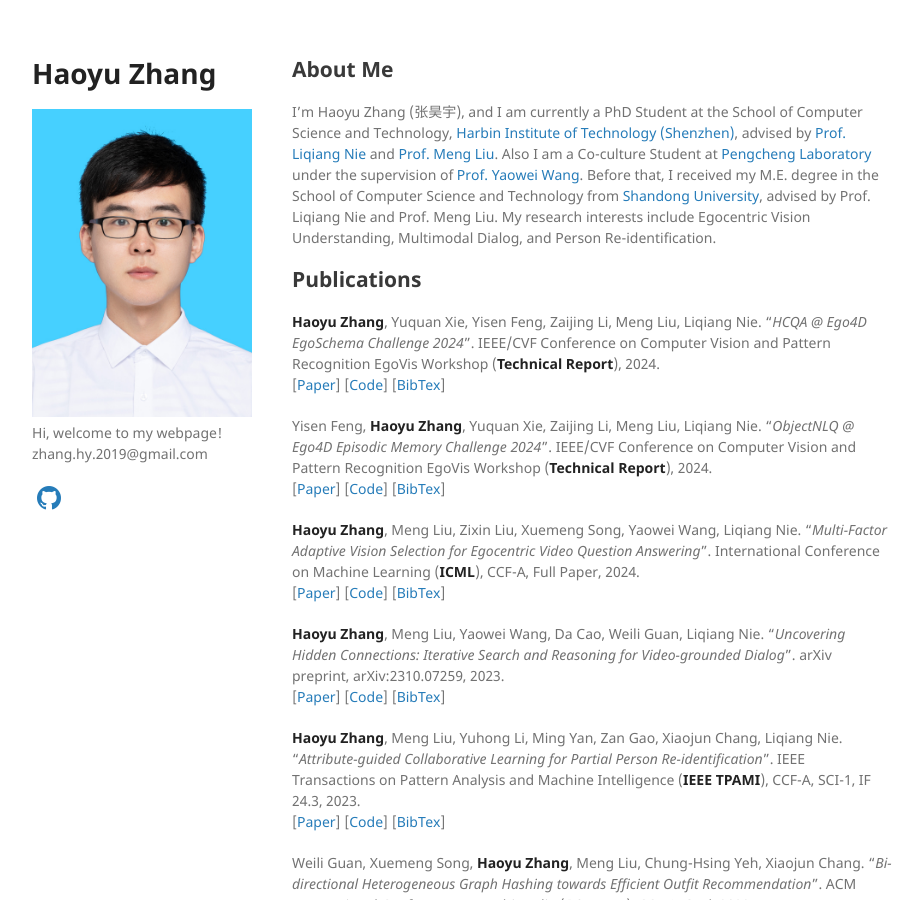
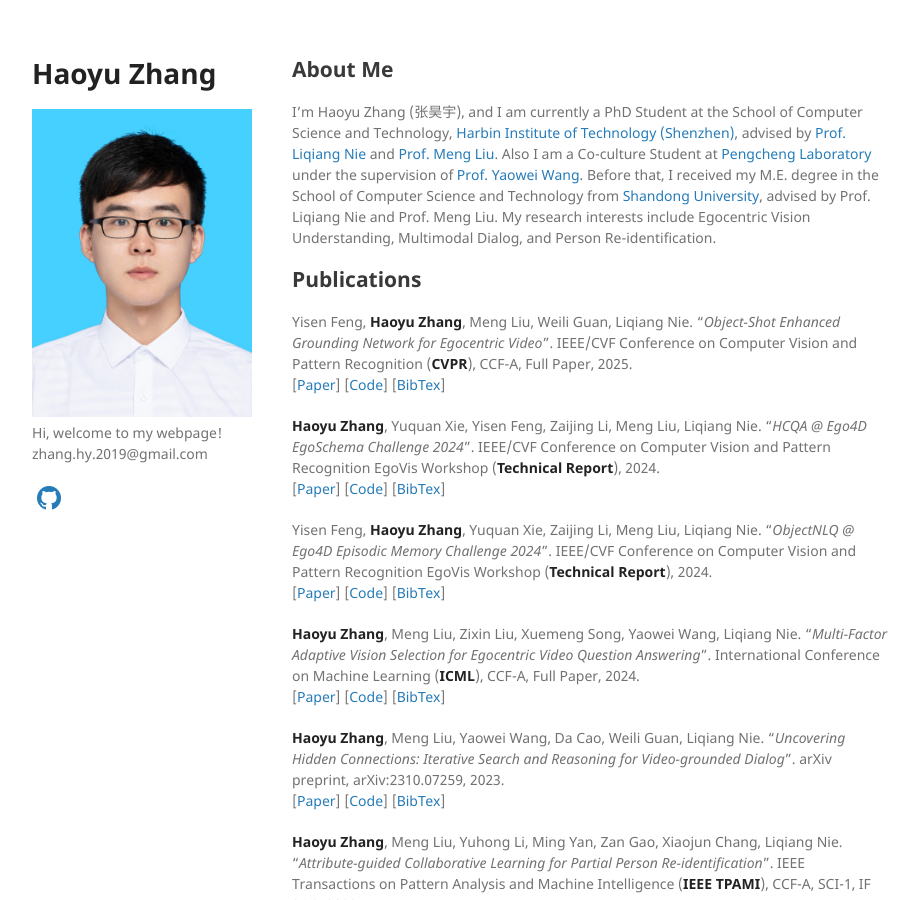
Before and after one commit to Hyu-Zhang/Hyu-Zhang.github.io, a Jekyll site: the page built from index.md, in a window 1280 px wide and 900 px high. Shown: the whole window, without its empty margins (178-1100 px from the left). Built offline with Jekyll 4.4.1, drawn with Linux system fonts in a browser that asks for light colours; a style sheet for code colours, icons or effects is not loaded; our own code applies the rules of GitHub Pages for plain Markdown files.

Commit message:
Update index.md

```diff
--- a/index.md
+++ b/index.md
@@ -6,6 +6,9 @@ layout: default
 I’m Haoyu Zhang (张昊宇), and I am currently a PhD Student at the School of Computer Science and Technology, [Harbin Institute of Technology (Shenzhen)](https://www.hitsz.edu.cn/), advised by [Prof. Liqiang Nie](https://liqiangnie.github.io/) and [Prof. Meng Liu](https://mengliu1991.github.io/). Also I am a Co-culture Student at [Pengcheng Laboratory](https://www.pcl.ac.cn/) under the supervision of [Prof. Yaowei Wang](https://scholar.google.com/citations?user=o_DllmIAAAAJ&hl=zh-CN). Before that, I received my M.E. degree in the School of Computer Science and Technology from [Shandong University](https://www.sdu.edu.cn/), advised by Prof. Liqiang Nie and Prof. Meng Liu. My research interests include Egocentric Vision Understanding, Multimodal Dialog, and Person Re-identification.
 
 ## Publications
+
+Yisen Feng, **Haoyu Zhang**, Meng Liu, Weili Guan, Liqiang Nie. "_Object-Shot Enhanced Grounding Network for Egocentric Video_". IEEE/CVF Conference on Computer Vision and Pattern Recognition (**CVPR**), CCF-A, Full Paper, 2025.<br />
+[[Paper]()]  [[Code]()]  [[BibTex]()]
 
 **Haoyu Zhang**, Yuquan Xie, Yisen Feng, Zaijing Li, Meng Liu, Liqiang Nie. "_HCQA @ Ego4D EgoSchema Challenge 2024_". IEEE/CVF Conference on Computer Vision and Pattern Recognition EgoVis Workshop (**Technical Report**), 2024.<br />
 [[Paper](https://arxiv.org/abs/2406.15771)]  [[Code](https://github.com/Hyu-Zhang/HCQA)]  [[BibTex](https://scholar.googleusercontent.com/scholar.bib?q=info:DVLb4UaoRtwJ:scholar.google.com/&output=citation&scisdr=ClFkPic6EJ6k0-IzWaI:AFWwaeYAAAAAZ1g1QaLM1yWxTsrx5PdDzmOo9EY&scisig=AFWwaeYAAAAAZ1g1QcXoV_c1Wy0NeTamgnMGwvQ&scisf=4&ct=citation&cd=-1&hl=zh-CN)]
```
